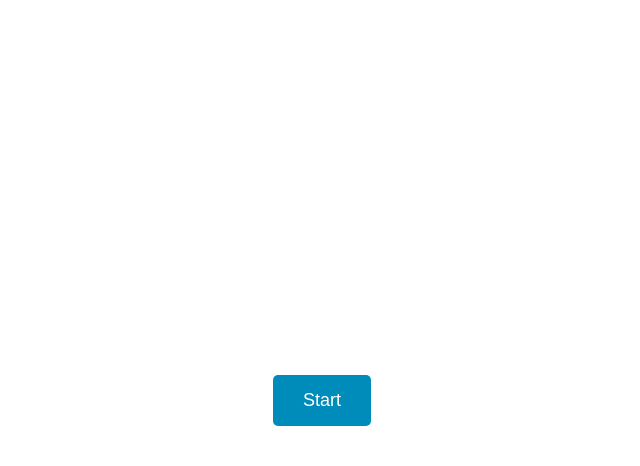
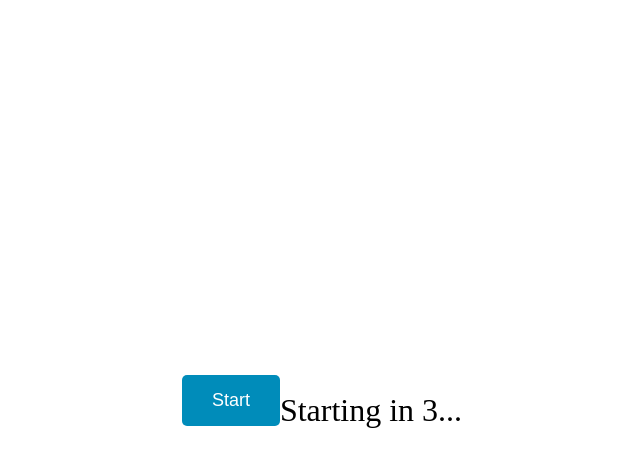
Before and after one commit to Harry-30090/alert_troll, a plain HTML site: page index.html in a window 1280 px wide. Both pictures are taken after a click on the button "Start". Shown: the whole page, without its empty margins (318-958 px from the left). Drawn offline with Linux system fonts and the light colour scheme.

Commit message:
Update index.html

```diff
--- a/index.html
+++ b/index.html
@@ -7,8 +7,7 @@
     <style>
         /* Ensure that the image takes up the full screen */
         body, html {
-            margin: 0;
-            padding: 0;
+            margin: 0;padding: 0;
             height: 100%;
             display: flex;
             justify-content: center;
@@ -46,10 +45,10 @@
 <body>
 
     <button id="startButton">Start</button>
-
+    <div id="countdown" style="font-size: 2rem; margin-top: 20px;"></div>
     <div id="image-container"></div>
     <audio id="audio" preload="auto" loop>
-        <source src="alert.mp3" type="audio/mp3">
+        <source src="alarm-loud.mp3" type="audio/mp3">
         Your browser does not support the audio element.
     </audio>
 
@@ -57,22 +56,27 @@
         const button = document.getElementById('startButton');
         const imageContainer = document.getElementById('image-container');
         const audio = document.getElementById('audio');
+        const countdown = document.getElementById('countdown');
 
         button.addEventListener('click', () => {
-            // Disable the button after it's clicked
             button.disabled = true;
+            let timeLeft = 5;
+            countdown.textContent = `Starting in ${timeLeft}...`;
 
-            // Wait 5 seconds, then show image and play music
-            setTimeout(() => {
-                // Set the background image of the container (add your image URL here)
-                imageContainer.style.backgroundImage = "url('hacked_lol.png')";
-                imageContainer.style.display = "block";
-
-                // Play music
-                audio.play();
-            }, 5000);
+            const interval = setInterval(() => {
+                timeLeft--;
+                if (timeLeft > 0) {
+                    countdown.textContent = `Starting in ${timeLeft}...`;
+                } else {
+                    clearInterval(interval);
+                    countdown.textContent = '';
+                    imageContainer.style.backgroundImage = "url('hacked_lol.png')";
+                    imageContainer.style.display = "block";
+                    audio.play();
+                    window.open('autoopen.html', '_blank'); // Open test.html after alarm
+                }
+            }, 1000);
         });
     </script>
-
 </body>
 </html>
```
